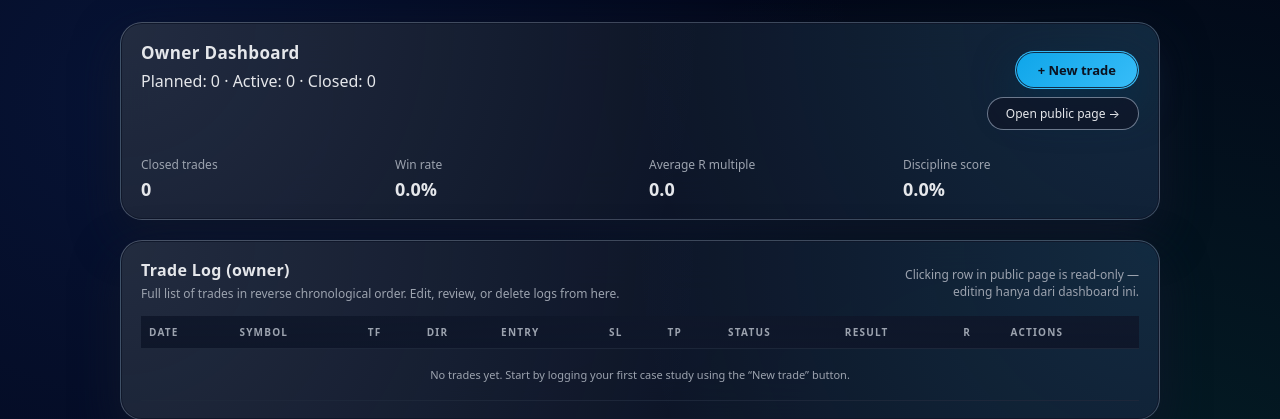
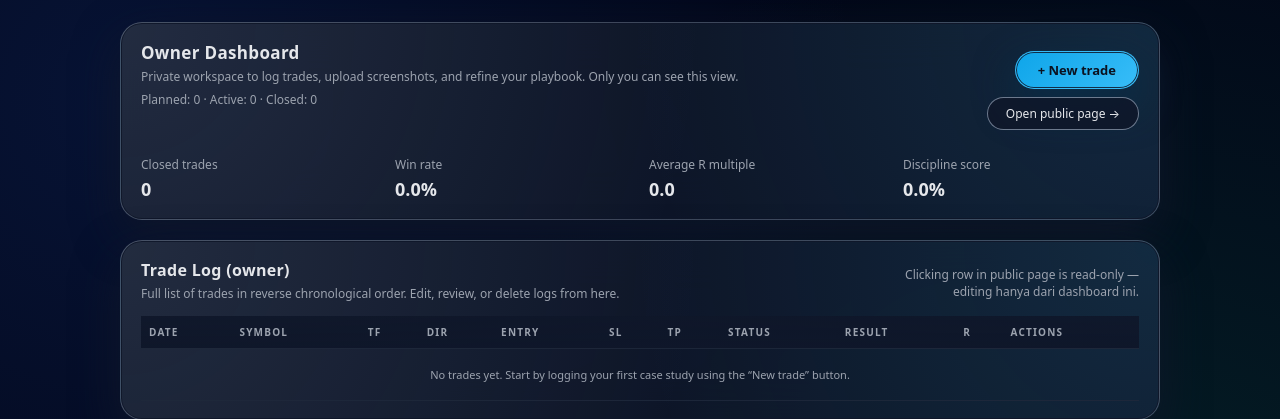
Before and after one commit to banuwij/trading-portfolio, a Flask app: page /admin in a window 1280 px wide. Shown: the part 70-489 px from the top of the page. Run offline with Flask 3, Linux system fonts and the light colour scheme; the visitor is signed in with stand-in values (Sample User, id 1); data that the repository does not hold is empty.

Commit message:
Fix typo in section-sub paragraph class

```diff
--- a/templates/index.html
+++ b/templates/index.html
@@ -7,7 +7,7 @@
   <div style="display:flex;justify-content:space-between;align-items:flex-start;gap:16px;flex-wrap:wrap;">
     <div>
       <div class="section-heading">Owner Dashboard</div>
-      <p class="section-su
+      <p class="section-sub">
         Private workspace to log trades, upload screenshots, and refine your playbook.
         Only you can see this view.
       </p>
```
